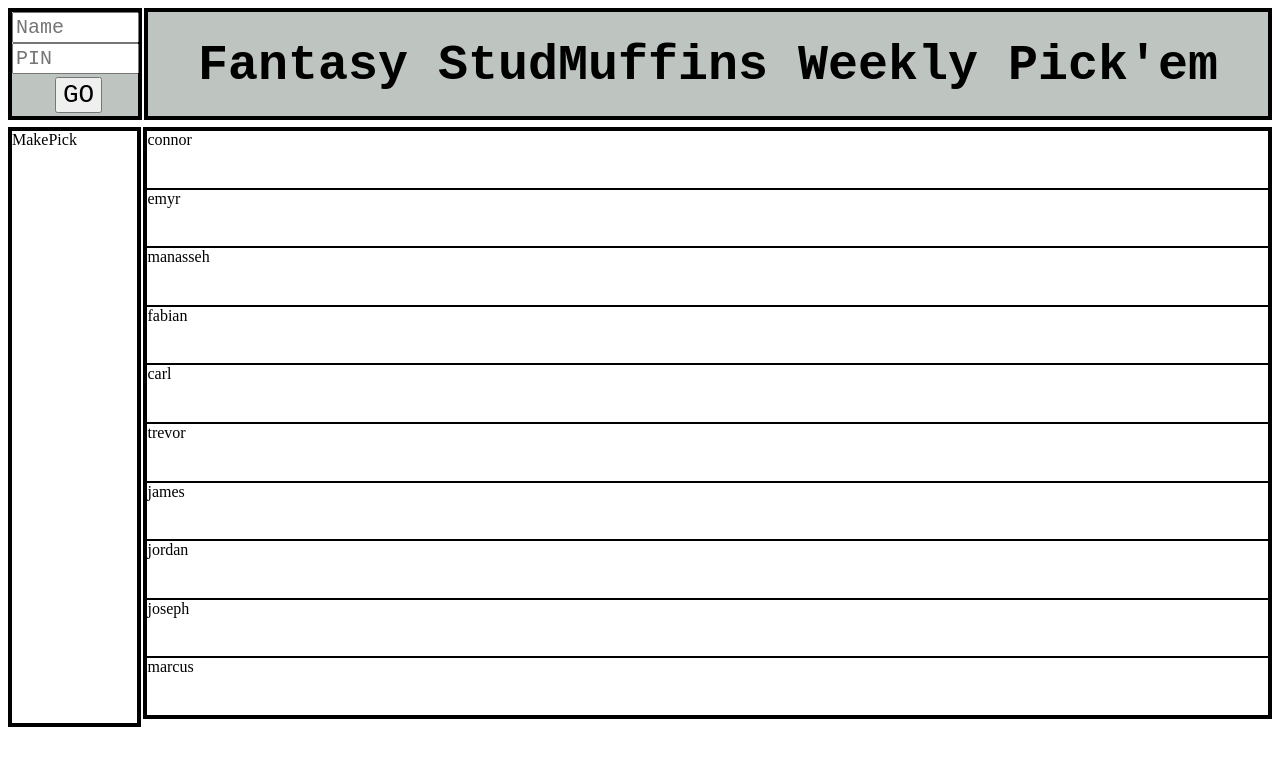
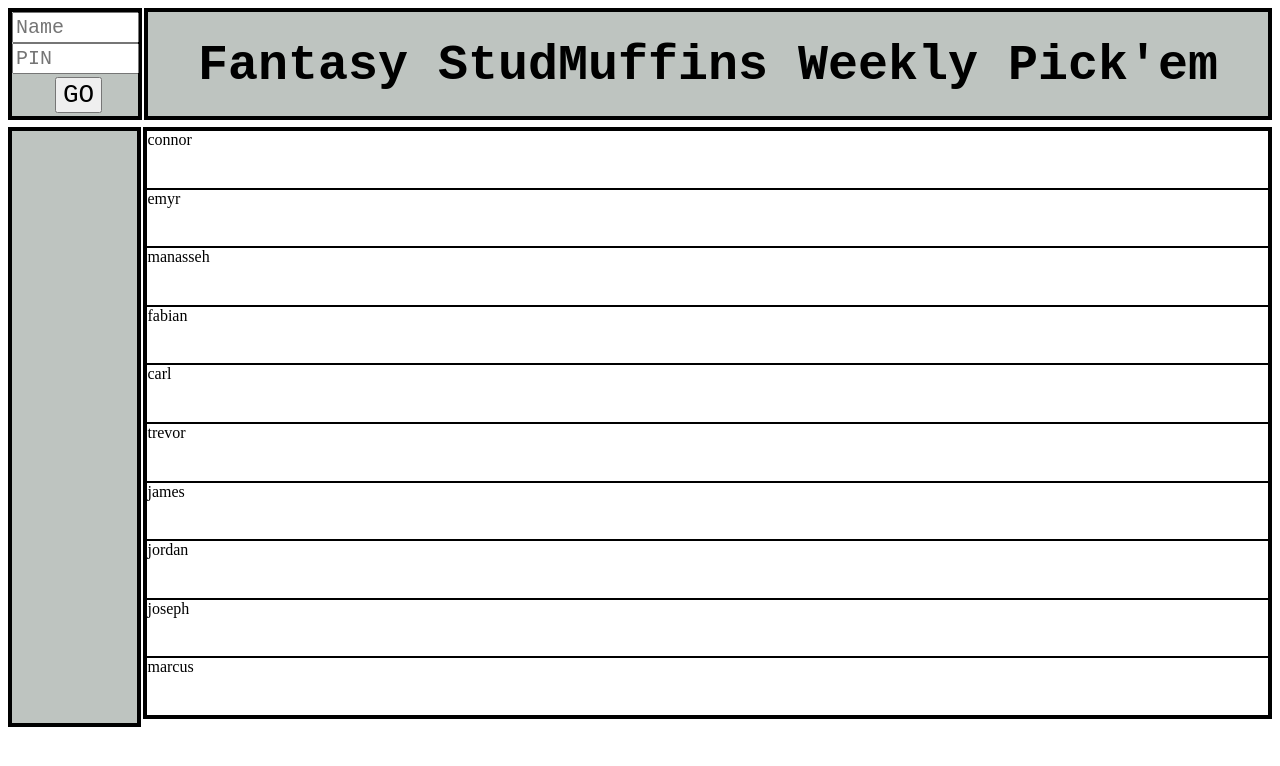
Before and after one commit to connorhoman/Pickem, a React app: page / in a window 1280 px wide. Shown: the top 766 px of the page. Built offline with nearby package versions, Linux system fonts and the light colour scheme; the HTML template or start-up script is replaced by a standard one.

Commit message:
Hooked login to app state so that the MakePick service can determine possible picks for the current week.

```diff
--- a/react-client/src/components/login/login.jsx
+++ b/react-client/src/components/login/login.jsx
@@ -44,6 +44,7 @@ class LogIn extends React.Component {
 
     login() {
       this.setState({loggedIn: true, background: '#37c765'});
+      this.props.logInUser(this.state.name);
     }
     failedLogin() {
       window.alert('Incorrect Username or PIN');
--- a/react-client/src/components/makePick/makePick.jsx
+++ b/react-client/src/components/makePick/makePick.jsx
@@ -2,6 +2,15 @@ import React from 'react';
 import styled from 'styled-components';
 
 const Box = styled.div`
+  background: #37c765;
+  height: 74%;
+  width: 9.8%;
+  border: 4px solid black;
+  position: absolute;
+  top: 127px;
+`;
+const EmptyBox = styled.div`
+  background: #bec4c0;
   height: 74%;
   width: 9.8%;
   border: 4px solid black;
@@ -17,9 +26,13 @@ class MakePick extends React.Component {
     }
 
     render () {
+      if (this.props.user === '') {
+        return (
+          <EmptyBox />
+        )
+      }
       return (
         <Box>
-          MakePick
         </Box>
       );
     }
--- a/react-client/src/index.jsx
+++ b/react-client/src/index.jsx
@@ -29,17 +29,22 @@ class App extends React.Component {
   constructor(props) {
     super(props);
     this.state = {
+      user: ''
     }
+  }
+
+  logInUser(user) {
+    this.setState({user: user});
   }
 
   render () {
     return (
       <div>
-        <LogIn />
+        <LogIn logInUser={this.logInUser.bind(this)}/>
         <Header>
           <Title>Fantasy StudMuffins Weekly Pick'em</Title>
         </Header>
-        <MakePick />
+        <MakePick user={this.state.user}/>
         <History />
       </div>
     );
```
